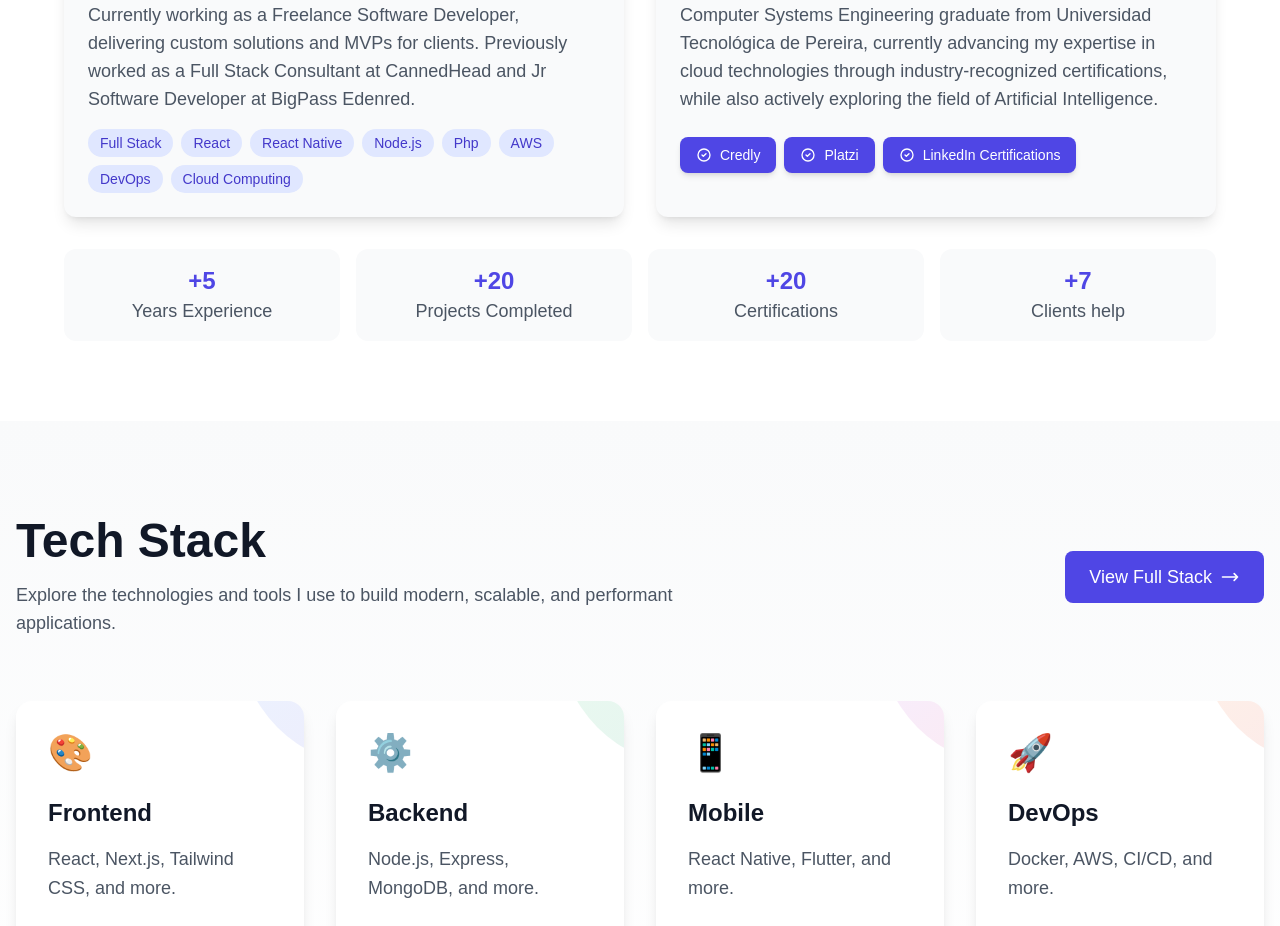
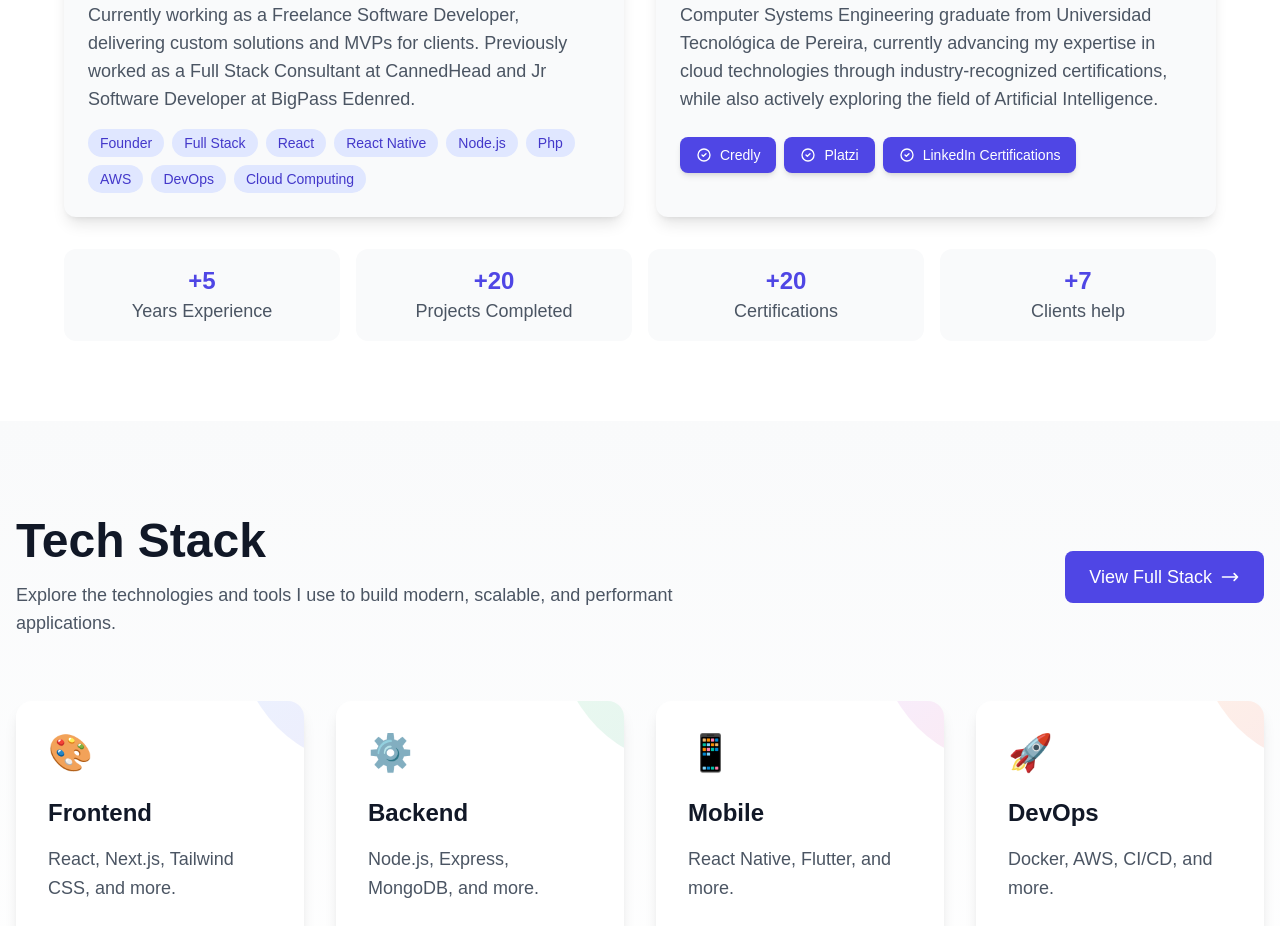
Before and after one commit to Kalugy/Porfolio, a React (Vite) app: page / in a window 1280 px wide. Shown: the part 1080-2006 px from the top of the page. Built offline with nearby package versions, Linux system fonts and the light colour scheme.

Commit message:
Add "Founder" role tag to ResumeHome component for enhanced clarity on professional background.

```diff
--- a/src/components/Home/ResumeHome.jsx
+++ b/src/components/Home/ResumeHome.jsx
@@ -30,6 +30,9 @@ export default function ResumeHome() {
               Previously worked as a Full Stack Consultant at CannedHead and Jr Software Developer at BigPass Edenred.
             </p>
             <div className="flex flex-wrap gap-2">
+              <span className="px-3 py-1 text-sm bg-indigo-100 dark:bg-indigo-900 text-indigo-700 dark:text-indigo-300 rounded-full">
+                Founder
+              </span>
               <span className="px-3 py-1 text-sm bg-indigo-100 dark:bg-indigo-900 text-indigo-700 dark:text-indigo-300 rounded-full">
                 Full Stack
               </span>
```
